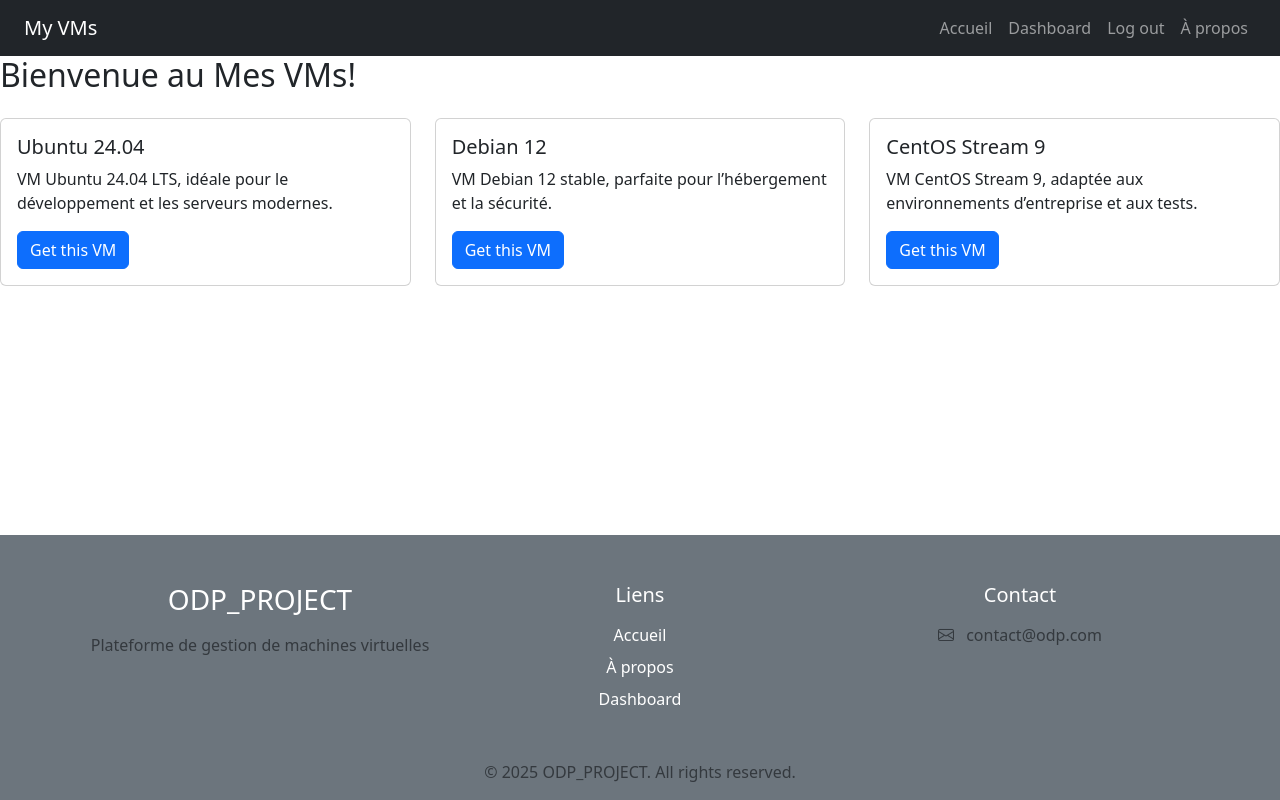
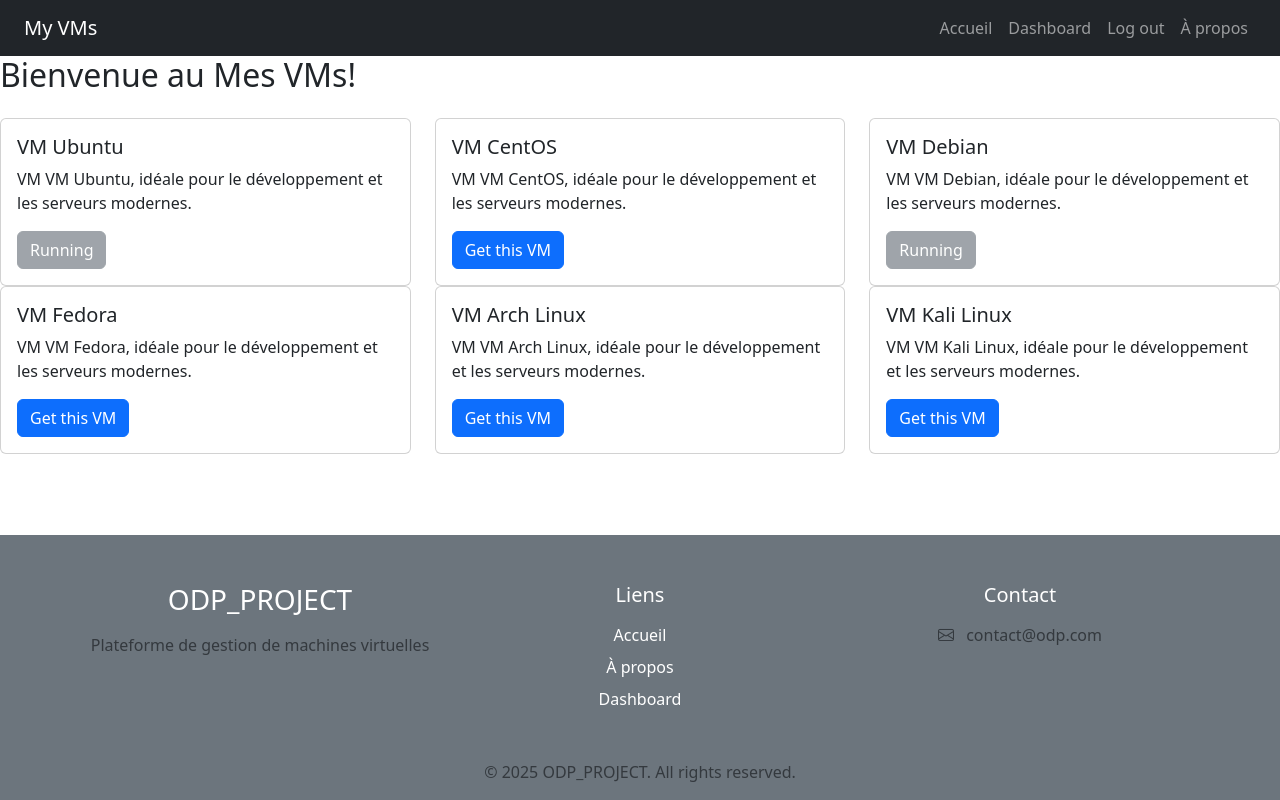
Before and after one commit to dhuy21/ODP_project, a Flask app: page / in a window 1280 px wide. Run offline with Flask 3, Linux system fonts and the light colour scheme; the visitor is signed in with stand-in values (Sample User, id 1).

Commit message:
update vm state

```diff
--- a/web/routes/main_routes.py
+++ b/web/routes/main_routes.py
@@ -1,7 +1,16 @@
-from flask import Blueprint, render_template
+from flask import Blueprint, render_template, request, jsonify, redirect, url_for
 from middlewares.auth import login_required
 
 main_bp = Blueprint('main', __name__)
+
+vms = [
+    {"id": 1, "name": "VM Ubuntu", "status": "running"},
+    {"id": 2, "name": "VM CentOS", "status": "stopped"},
+    {"id": 3, "name": "VM Debian", "status": "running"},
+    {"id": 4, "name": "VM Fedora", "status": "stopped"},
+    {"id": 5, "name": "VM Arch Linux", "status": "stopped"},
+    {"id": 6, "name": "VM Kali Linux", "status": "stopped"},
+]
 
 
 @main_bp.route('/aboutus')
@@ -11,14 +20,19 @@ def aboutus():
 @main_bp.route('/')
 @login_required
 def dashboard():
-    return render_template('dashboard.html', user_is_logged_in=True)
+    return render_template('dashboard.html', user_is_logged_in=True, vms=vms)
 
 @main_bp.route('/acceuil')
 def accueil():
     return render_template('accueil.html')
 
-@main_bp.route('/vm/<vm_id>')
+@main_bp.route('/vm/<vm_id>', methods=['POST'])
 @login_required
 def get_vm(vm_id):
-    # Logique pour fournir la VM demandée
-    return {"status": "success", "vm_id": vm_id, "message": f"Fourniture de la VM avec l'ID: {vm_id}"}, 200
+    vm_id = request.view_args['vm_id']
+    vm = next((vm for vm in vms if str(vm['id']) == str(vm_id)), None)
+    if vm:
+        vm['status'] = 'running'
+        return jsonify({"message": f"VM {vm['name']} is now running."}), 200
+    else:
+        return jsonify({"message": "VM not found."}), 404
--- a/web/templates/dashboard.html
+++ b/web/templates/dashboard.html
@@ -5,33 +5,21 @@
 {% block content %}
 <h2>Bienvenue au Mes VMs!</h2>
 <div class="row mt-4">
+  {% for vm in vms %}
   <div class="col-md-4">
     <div class="card">
       <div class="card-body">
-        <h5 class="card-title">Ubuntu 24.04</h5>
-        <p class="card-text">VM Ubuntu 24.04 LTS, idéale pour le développement et les serveurs modernes.</p>
-        <a href="#" class="btn btn-primary" data-vm="ubuntu-24-04">Get this VM</a>
+        <h5 class="card-title">{{ vm.name }}</h5>
+        <p class="card-text">VM {{ vm.name }}, idéale pour le développement et les serveurs modernes.</p>
+        {% if vm.status == 'stopped' %}
+        <button class="btn btn-primary" data-vm="{{ vm.name|lower|replace(' ', '-') }}" data-vm-id="{{ vm.id }}" >Get this VM</button>
+        {% else %}
+        <button class="btn btn-secondary" disabled>Running</button>
+        {% endif %}
       </div>
     </div>
   </div>
-  <div class="col-md-4">
-    <div class="card">
-      <div class="card-body">
-        <h5 class="card-title">Debian 12</h5>
-        <p class="card-text">VM Debian 12 stable, parfaite pour l’hébergement et la sécurité.</p>
-        <a href="#" class="btn btn-primary" data-vm="debian-12">Get this VM</a>
-      </div>
-    </div>
-  </div>
-  <div class="col-md-4">
-    <div class="card">
-      <div class="card-body">
-        <h5 class="card-title">CentOS Stream 9</h5>
-        <p class="card-text">VM CentOS Stream 9, adaptée aux environnements d’entreprise et aux tests.</p>
-        <a href="#" class="btn btn-primary" data-vm="centos-stream-9">Get this VM</a>
-      </div>
-    </div>
-  </div>
+  {% endfor %}
 </div>
 
 <!-- Modal pour la sélection de VM -->
@@ -48,7 +36,7 @@
           <p>Vous avez sélectionné la VM: <strong><span id="selectedVm"></span></strong></p>
           <p>Créez votre compte pour accéder à cette VM et spécifiez les paquets à installer.</p>
 
-          <input type="hidden" id="vmInput" name="vm">
+          <input type="hidden" id="vmInput" name="vm" value="">
 
           <div class="mb-3">
             <label for="usernameInput" class="form-label">Nom d'utilisateur</label>
@@ -78,7 +66,7 @@
 
 <script>
   document.addEventListener('DOMContentLoaded', function() {
-    const buttons = document.querySelectorAll('a.btn-primary');
+    const buttons = document.querySelectorAll('button[data-vm]');
     const vmForm = document.getElementById('vmForm');
     const vmInput = document.getElementById('vmInput');
     const selectedSpan = document.getElementById('selectedVm');
@@ -89,8 +77,9 @@
       button.addEventListener('click', function(event) {
         event.preventDefault();
         const vmName = this.getAttribute('data-vm');
+        const vmId = this.getAttribute('data-vm-id');
         selectedSpan.textContent = vmName;
-        vmInput.value = vmName;
+        vmInput.value = vmId;
         const vmModal = new bootstrap.Modal(document.getElementById('vmModal'));
         vmModal.show();
       });
@@ -103,7 +92,7 @@
       const username = document.getElementById('usernameInput').value.trim();
       const password = document.getElementById('passwordInput').value;
       const packages = document.getElementById('packagesInput').value.trim();
-      const vm = vmInput.value;
+      const vmId = vmInput.value;
 
       if (!username || !password) {
         showAlert('Veuillez renseigner un nom d’utilisateur et un mot de passe.', 'danger');
@@ -115,10 +104,10 @@
       submitBtn.innerHTML = '<span class="spinner-border spinner-border-sm" role="status" aria-hidden="true"></span> Création...';
 
       try {
-        const res = await fetch('/provision_vm', {
+        const res = await fetch(`/vm/${vmId}`, {
           method: 'POST',
           headers: { 'Content-Type': 'application/json' },
-          body: JSON.stringify({ vm, username, password, packages })
+          body: JSON.stringify({ vmId, username, password, packages })
         });
 
         if (res.ok) {
@@ -126,6 +115,13 @@
           showAlert(data.message || 'Requête envoyée. Vous recevrez des instructions par email.', 'success');
           vmForm.reset();
           selectedSpan.textContent = '';
+          const vm = document.querySelector(`button[data-vm-id="${vmId}"]`);
+          if (vm) {
+            vm.textContent = 'Running';
+            vm.classList.remove('btn-primary');
+            vm.classList.add('btn-secondary');
+            vm.disabled = true;
+          }
         } else {
           const err = await res.json().catch(() => null);
           showAlert((err && err.message) ? err.message : 'Une erreur est survenue lors de la création.', 'danger');
```
